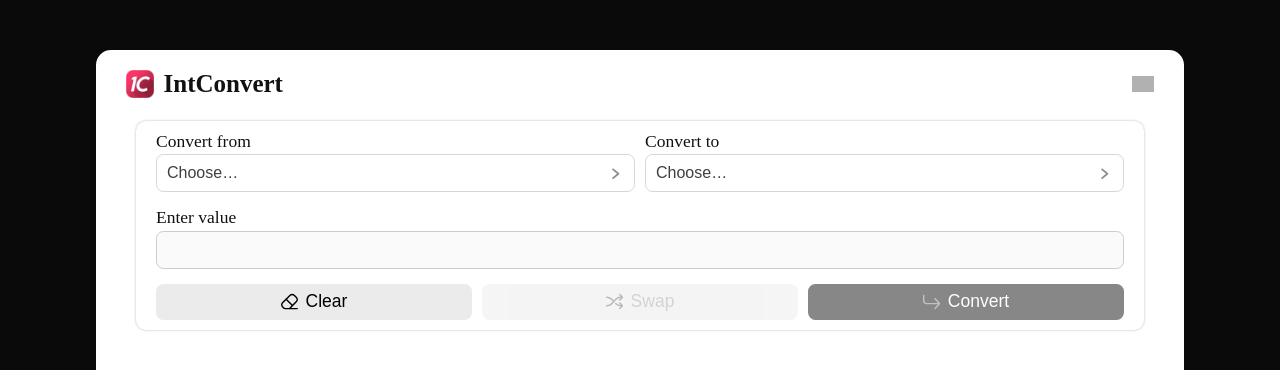
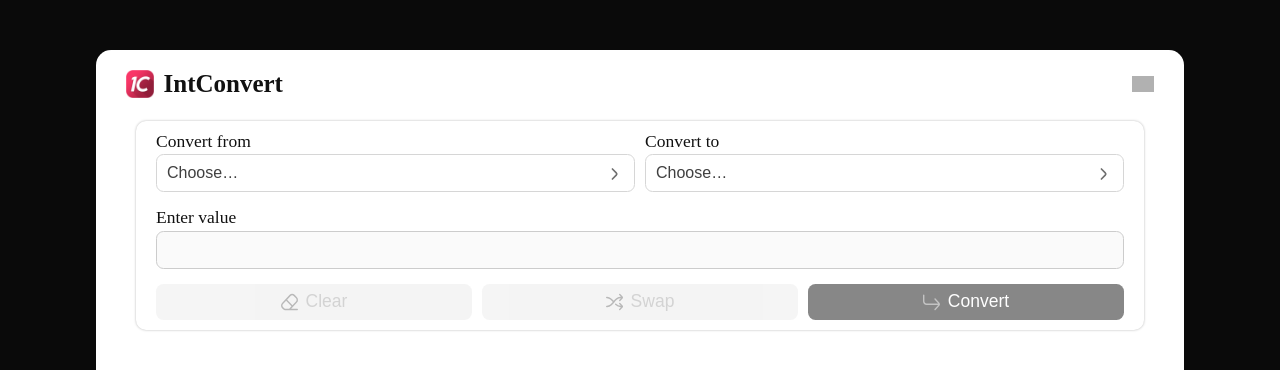
Before and after one commit to loganmwiggins/IntConvert, a React (Vite) app: page /home in a window 1280 px wide. Shown: the top 370 px of the page. Built offline with nearby package versions, Linux system fonts and the light colour scheme; grey boxes are pictures that could not be loaded; a web font is replaced by a local one.

Commit message:
individual input clear buttons

```diff
--- a/src/components/BaseDropdown.jsx
+++ b/src/components/BaseDropdown.jsx
@@ -9,7 +9,7 @@ const BASES = [
     { value: 'hex', label: 'Hexadecimal', detail: 'base 16' },
 ];
 
-function BaseDropdown({ value, onSelect, exclude }) {
+function BaseDropdown({ value, onSelect, exclude, onClear }) {
     const [open, setOpen] = useState(false);
     const [highlight, setHighlight] = useState(0);
     const rootRef = useRef(null);
@@ -79,20 +79,31 @@ function BaseDropdown({ value, onSelect, exclude }) {
                 onKeyDown={onKeyDown}
             >
                 {buttonLabel}
-                <span
-                    className="bd-caret"
-                    aria-hidden
-                    style={{
-                        display: 'inline-block',
-                        transition: 'transform 0.25s cubic-bezier(.4,2,.6,1)',
-                        transform: open ? 'rotate(90deg)' : 'rotate(0deg)'
-                    }}
-                >
-                    {/* Angle right SVG */}
-                    <svg width="1em" height="1em" viewBox="0 0 20 20" style={{ verticalAlign: 'middle' }}>
-                        <polyline points="7 5 13 10 7 15" fill="none" stroke="currentColor" strokeWidth="2" strokeLinecap="round" strokeLinejoin="round"/>
-                    </svg>
-                </span>
+
+                <div className="bd-btn-ctnr">
+                    {/* Clear button */}
+                    {selected && onClear && (
+                        <span
+                            className="bd-clear-btn"
+                            tabIndex={-1}
+                            onClick={e => {
+                                e.stopPropagation();
+                                onClear();
+                            }}
+                            title="Clear"
+                        >
+                            <img src="/assets/icons/cross-small.svg" draggable="false" />
+                        </span>
+                    )}
+                    {/* Toggle indicator */}
+                    <span
+                        className="bd-caret"
+                        aria-hidden
+                        style={{ transform: open ? 'rotate(90deg)' : 'rotate(0deg)' }}
+                    >
+                        <img src="/assets/icons/angle-small-right.svg" draggable="false" />
+                    </span>
+                </div>
             </button>
 
             <AnimatePresence>
--- a/src/pages/Home.jsx
+++ b/src/pages/Home.jsx
@@ -275,6 +275,7 @@ function Home() {
                                         value={fromBase}
                                         onSelect={setFromBase}
                                         exclude={toBase}
+                                        onClear={() => setFromBase(null)}
                                     />
                                 </div>
                                 <div className="labeled-input">
@@ -283,19 +284,31 @@ function Home() {
                                         value={toBase}
                                         onSelect={setToBase}
                                         exclude={fromBase}
+                                        onClear={() => setToBase(null)}
                                     />
                                 </div>
                             </div>
 
-                            <div className="labeled-input">
+                            <div className="labeled-input" style={{ position: "relative" }}>
                                 <p>Enter value</p>
-                                {/* Use text to allow hex letters like A-F, matching original app */}
                                 <input
                                     type="text"
                                     value={fromValue ?? ""}
                                     onChange={handleInputChange}
                                     disabled={!fromBase || !toBase}
+                                    style={{ paddingRight: "2.5rem" }}
                                 />
+                                {fromValue && (
+                                    <button
+                                        type="button"
+                                        className="input-clear-btn"
+                                        onClick={() => setFromValue("")}
+                                        tabIndex={-1}
+                                        aria-label="Clear input"
+                                    >
+                                        <img src="/assets/icons/cross-small.svg" draggable="false" />
+                                    </button>
+                                )}
                                 <AnimatePresence>
                                     {inputError && (
                                         <motion.label
@@ -309,7 +322,6 @@ function Home() {
                                         </motion.label>
                                     )}
                                 </AnimatePresence>
-
                             </div>
 
                             <div className="button-row">
@@ -317,6 +329,7 @@ function Home() {
                                     className="btn-secondary"
                                     style={{ flex: 1 }}
                                     onClick={handleClear}
+                                    disabled={!fromBase && !toBase}
                                 >
                                     <img src="/assets/icons/eraser.svg" draggable="false" />
                                     <span>Clear</span>
--- a/src/stylesheets/ss-components/BaseDropdown.css
+++ b/src/stylesheets/ss-components/BaseDropdown.css
@@ -18,12 +18,23 @@
     font-size: 1.6rem;
     cursor: pointer;
     transition: background .25s ease, border-color .25s ease;
+    position: relative;
 }
 /* .bd-btn:hover { border-color: var(--accent-color); } */
 
 .bd-btn.bd-placeholder { opacity: .8; }
 
-.bd-caret { opacity: .6; }
+.bd-caret {
+    opacity: .7;
+    display: inline-block;
+    transition: transform 0.25s cubic-bezier(.4,2,.6,1);
+
+    img {
+        width: 2rem;
+        height: 2rem;
+        vertical-align: middle;
+    }
+}
 
 .bd-menu {
     position: absolute;
@@ -66,3 +77,31 @@
     opacity: .65;
     font-size: 1.35rem;
 }
+
+.bd-btn-ctnr {
+    display: flex;
+    align-items: center;
+}
+
+.bd-clear-btn {
+    display: inline-flex;
+    align-items: center;
+    justify-content: center;
+    margin-right: .5rem;
+    color: var(--text-1);
+    opacity: 0.7;
+    cursor: pointer;
+    border: none;
+    background: none;
+    padding: 0;
+    transition: opacity 0.15s;
+
+    img {
+        width: 2rem;
+        height: 2rem;
+        vertical-align: middle;
+    }
+}
+.bd-clear-btn:hover {
+    opacity: 1;
+}
--- a/src/stylesheets/ss-shared/Inputs.css
+++ b/src/stylesheets/ss-shared/Inputs.css
@@ -88,3 +88,27 @@ button:disabled img,
 .btn-primary:disabled img {
     opacity: 0.5;
 }
+
+.input-clear-btn {
+    position: absolute;
+    right: 1rem;
+    top: 3.2rem;
+    background: none;
+    border: none;
+    cursor: pointer;
+    opacity: 0.7;
+    padding: 0;
+    display: flex;
+    align-items: center;
+    transition: opacity 0.15s;
+
+    img {
+        width: 2rem;
+        height: 2rem;
+        vertical-align: middle;
+    }
+}
+
+.input-clear-btn:hover {
+    opacity: 1;
+}
```
Also changed, not shown: public/assets/icons/angle-small-right.svg (added), public/assets/icons/cross-small.svg (added).
